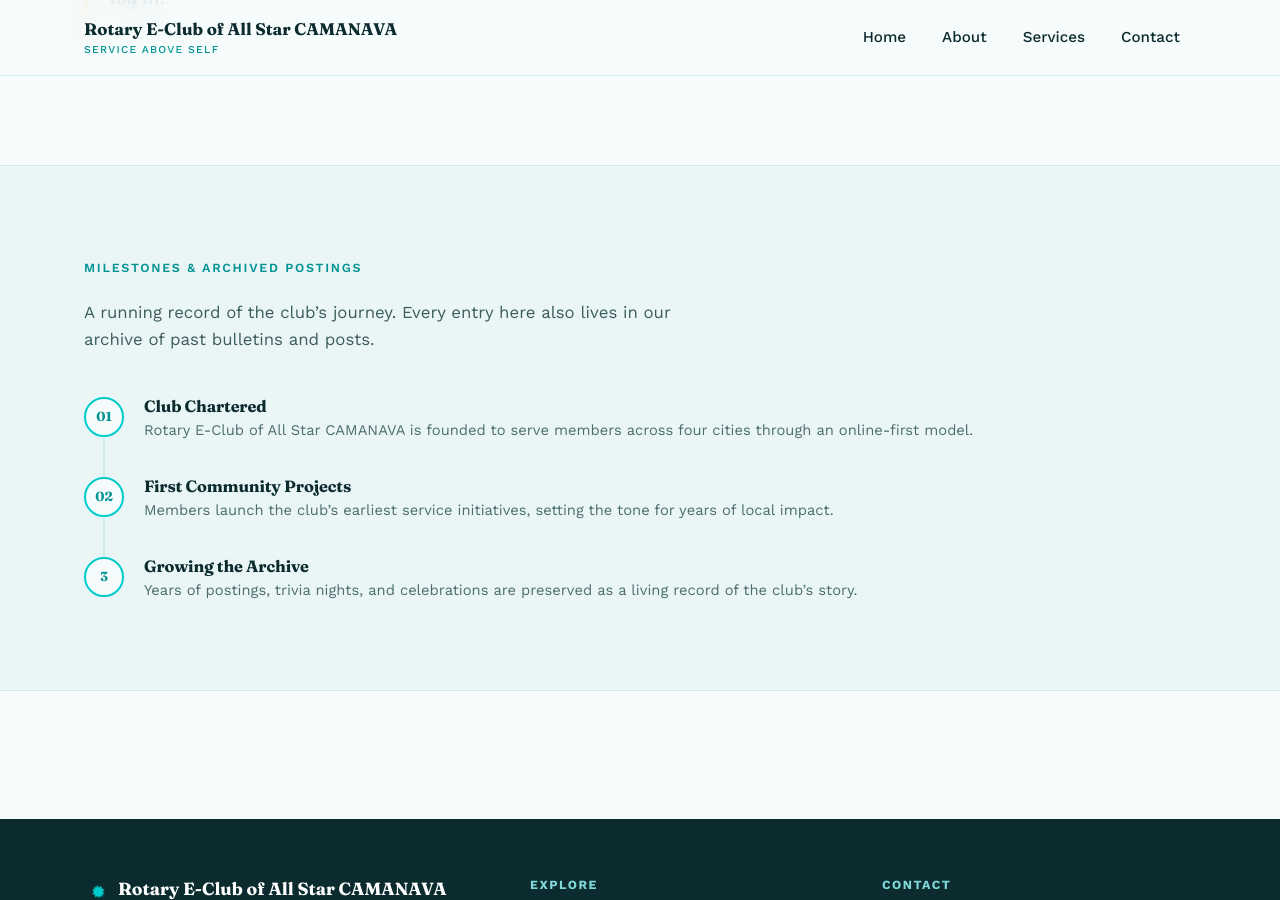
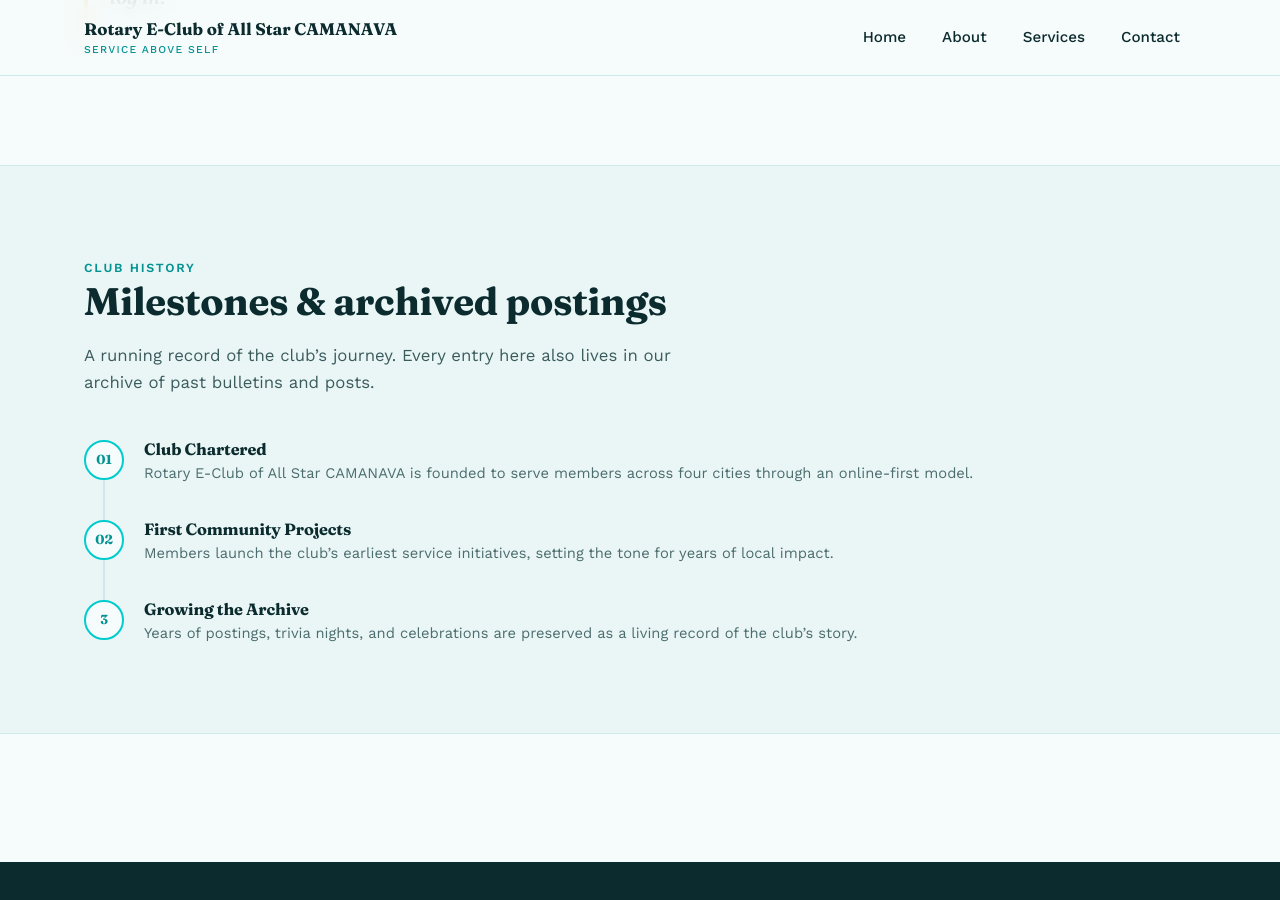
Before and after one commit to allstarcamanava/allstarcamanava.github.io, a Jekyll site: the page built from about.html, in a window 1280 px wide and 900 px high, scrolled down 576 px. Built offline with Jekyll 4.4.1, drawn with Linux system fonts in a browser that asks for light colours.

Commit message:
Update Site Settings “about”

```diff
--- a/_data/about.yml
+++ b/_data/about.yml
@@ -8,8 +8,8 @@ intro: We are a non-governmental service organization operating primarily
   — through digital meetings, shared projects and an active online community.
 quote: '*"Service above self — delivered wherever our members log in."*'
 history:
-  section_label: Milestones & archived postings
-  section_title: ""
+  section_label: Club History
+  section_title: Milestones & archived postings
   section_description: A running record of the club's journey. Every entry here
     also lives in our archive of past bulletins and posts.
   milestones:
```
